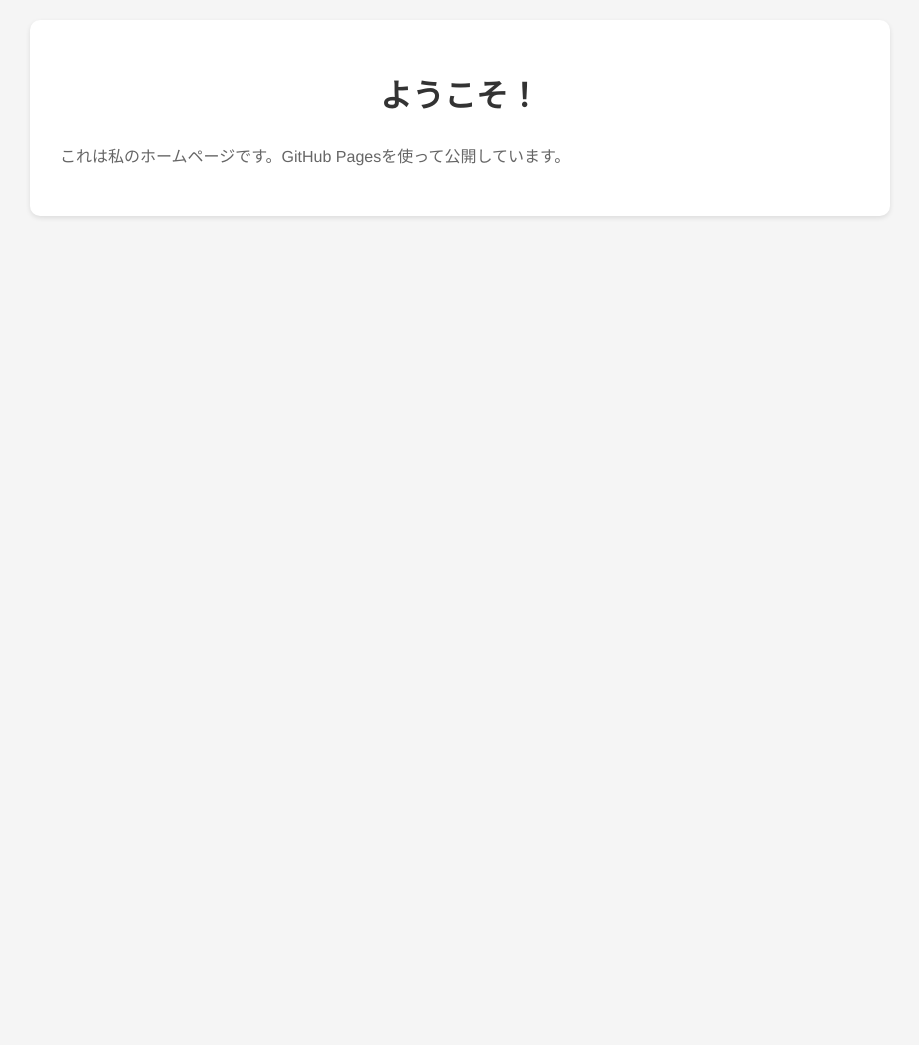
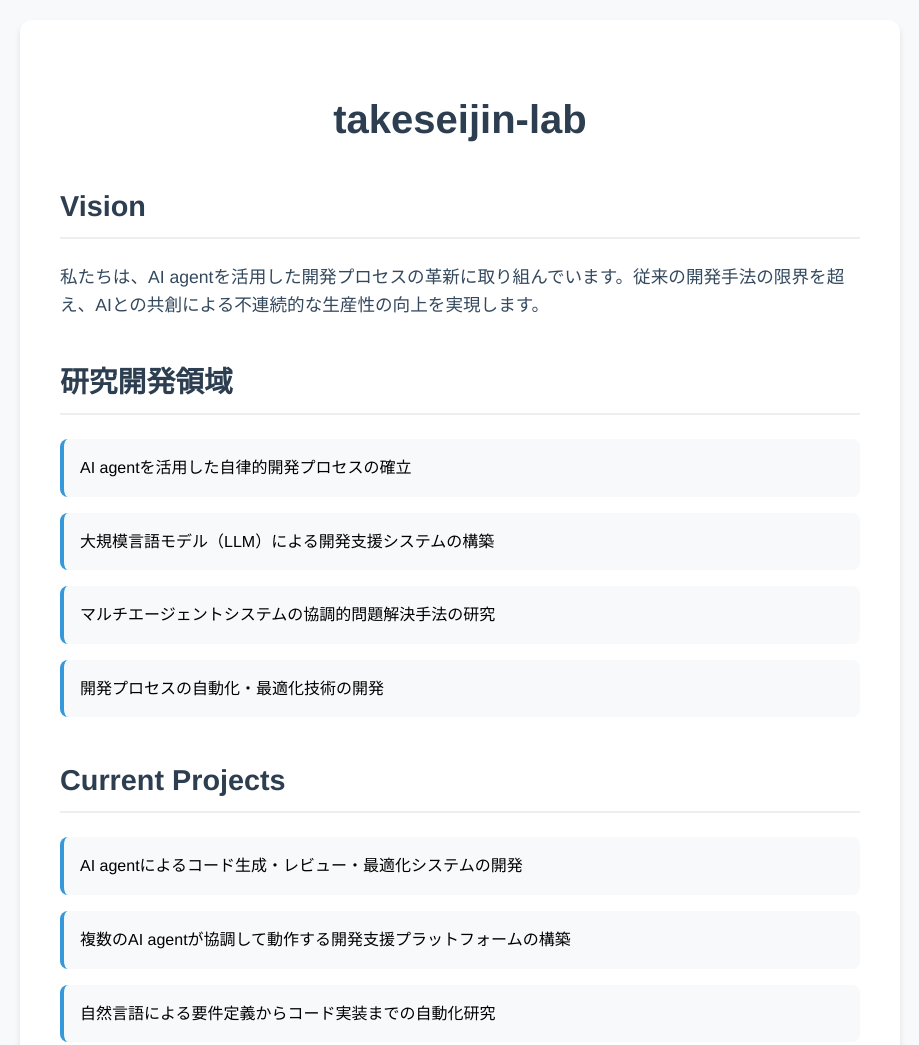
Before and after one commit to taketakeseijin/takeseijin-lab-hp, a plain HTML site: page index.html in a window 1280 px wide. Shown: the top 1045 px of the page, without its empty margins (180-1099 px from the left). Before the commit the page ends 800 px from the top, so only its background shows below. Drawn offline with Linux system fonts and the light colour scheme.

Commit message:
AI agent開発に焦点を当てたコンテンツの更新

```diff
--- a/index.html
+++ b/index.html
@@ -3,36 +3,103 @@
 <head>
     <meta charset="UTF-8">
     <meta name="viewport" content="width=device-width, initial-scale=1.0">
-    <title>Welcome to My Homepage</title>
+    <title>takeseijin-lab - AI Agent Development & Research</title>
     <style>
         body {
             font-family: 'Helvetica Neue', Arial, sans-serif;
             line-height: 1.6;
             margin: 0;
             padding: 20px;
-            background-color: #f5f5f5;
+            background-color: #f8f9fa;
         }
         .container {
             max-width: 800px;
             margin: 0 auto;
             background-color: white;
-            padding: 30px;
-            border-radius: 10px;
-            box-shadow: 0 2px 5px rgba(0,0,0,0.1);
+            padding: 40px;
+            border-radius: 12px;
+            box-shadow: 0 4px 6px rgba(0,0,0,0.1);
+        }
+        h1, h2 {
+            color: #2c3e50;
         }
         h1 {
-            color: #333;
             text-align: center;
+            margin-bottom: 2rem;
+            font-size: 2.5rem;
+        }
+        h2 {
+            margin-top: 2rem;
+            font-size: 1.8rem;
+            border-bottom: 2px solid #eee;
+            padding-bottom: 0.5rem;
         }
         p {
-            color: #666;
+            color: #34495e;
+            font-size: 1.1rem;
+        }
+        .section {
+            margin-bottom: 2.5rem;
+        }
+        .research-areas {
+            list-style: none;
+            padding: 0;
+        }
+        .research-areas li {
+            background-color: #f8f9fa;
+            padding: 1rem;
+            margin-bottom: 1rem;
+            border-radius: 8px;
+            border-left: 4px solid #3498db;
+        }
+        .contact {
+            text-align: center;
+            margin-top: 3rem;
+            padding-top: 2rem;
+            border-top: 1px solid #eee;
         }
     </style>
 </head>
 <body>
     <div class="container">
-        <h1>ようこそ！</h1>
-        <p>これは私のホームページです。GitHub Pagesを使って公開しています。</p>
+        <h1>takeseijin-lab</h1>
+
+        <div class="section">
+            <h2>Vision</h2>
+            <p>私たちは、AI agentを活用した開発プロセスの革新に取り組んでいます。従来の開発手法の限界を超え、AIとの共創による不連続的な生産性の向上を実現します。</p>
+        </div>
+
+        <div class="section">
+            <h2>研究開発領域</h2>
+            <ul class="research-areas">
+                <li>AI agentを活用した自律的開発プロセスの確立</li>
+                <li>大規模言語モデル（LLM）による開発支援システムの構築</li>
+                <li>マルチエージェントシステムの協調的問題解決手法の研究</li>
+                <li>開発プロセスの自動化・最適化技術の開発</li>
+            </ul>
+        </div>
+
+        <div class="section">
+            <h2>Current Projects</h2>
+            <ul class="research-areas">
+                <li>AI agentによるコード生成・レビュー・最適化システムの開発</li>
+                <li>複数のAI agentが協調して動作する開発支援プラットフォームの構築</li>
+                <li>自然言語による要件定義からコード実装までの自動化研究</li>
+            </ul>
+        </div>
+
+        <div class="section">
+            <h2>Innovation Approach</h2>
+            <ul class="research-areas">
+                <li>従来の開発プロセスを根本から見直し、AI agentとの共創による新しい開発パラダイムの確立</li>
+                <li>開発者の創造的作業に焦点を当て、定型的な作業をAI agentが自動化</li>
+                <li>継続的な学習と改善を行うAI systemによる開発効率の指数関数的な向上</li>
+            </ul>
+        </div>
+
+        <div class="contact">
+            <p>お問い合わせ: contact@takeseijin-lab.com</p>
+        </div>
     </div>
 </body>
 </html>
```
Also changed, not shown: 1 other file.
